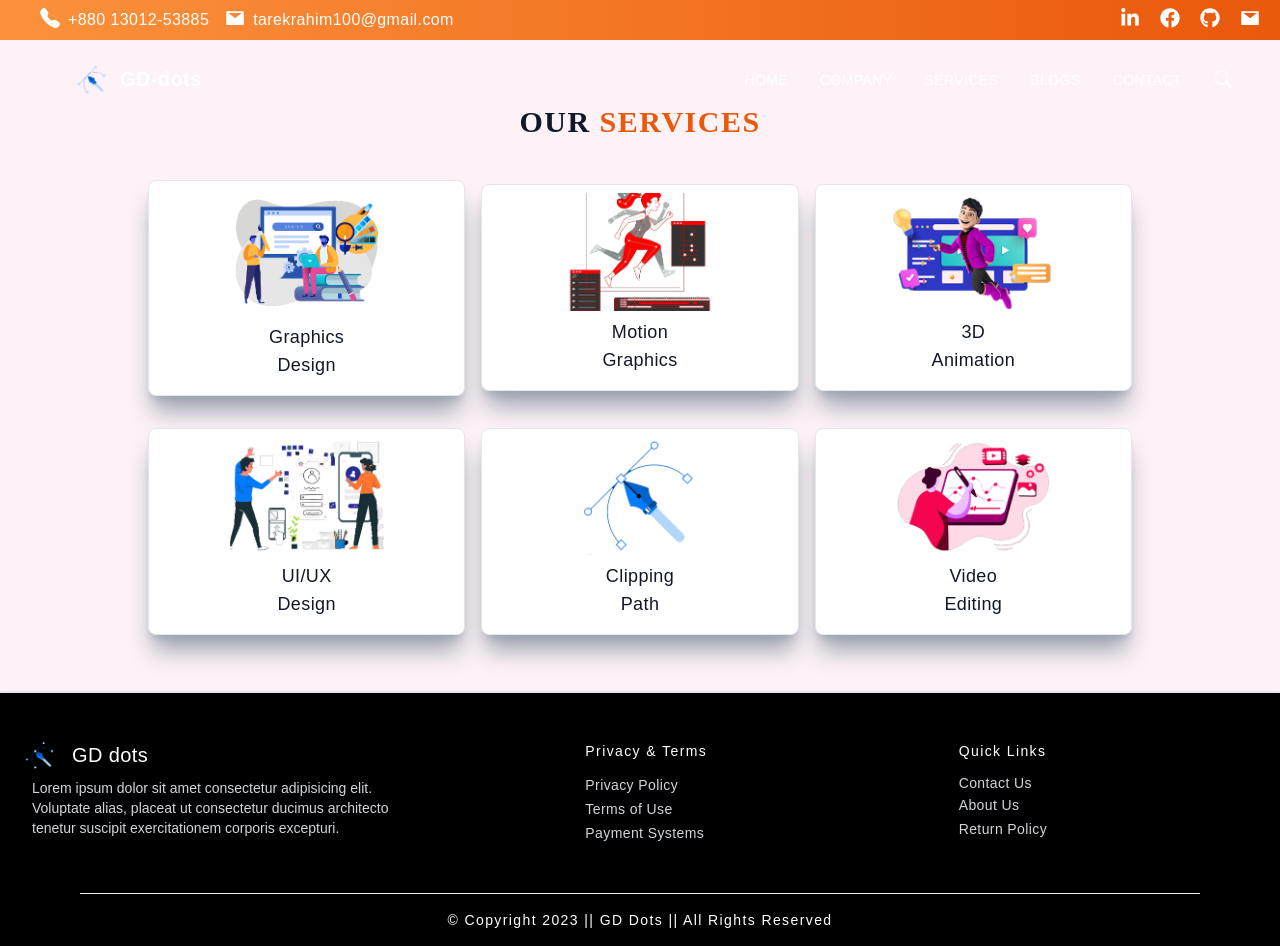
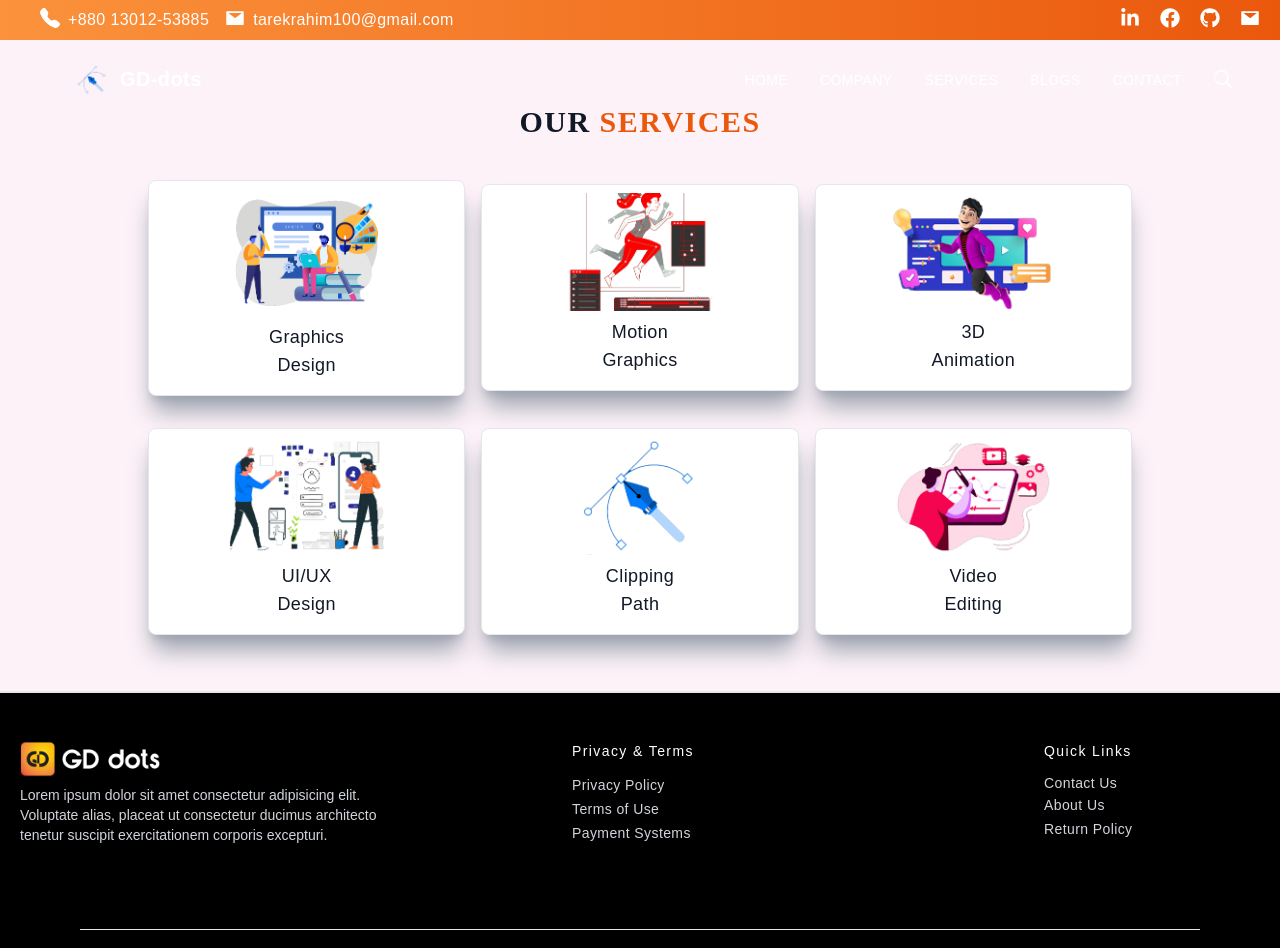
Before and after one commit to MdTanvirHassan/GD-dots, a Next.js app: page /services in a window 1280 px wide. Shown: the top 948 px of the page. Built offline with nearby package versions, Linux system fonts and the light colour scheme.

Commit message:
add work, update footer.

```diff
--- a/components/Footer.jsx
+++ b/components/Footer.jsx
@@ -1,28 +1,30 @@
 import Image from 'next/image'
 import React from "react";
 import Link from "next/link";
-import Logo from '../public/assets/5.png'
+import Logo from '../public/assets/GD-Dots.png'
 
 const Footer = () => {
   return (
     <div>
-      <footer className="bg-black text-white body-font shadow-lg border-t-2">
-        <div className="container px-5 py-12 mx-auto flex md:items-center lg:items-start md:flex-row md:flex-nowrap flex-wrap flex-col">
-          <div className="md:w-1/3 flex-shrink-0 md:mx-0 mx-auto text-center md:text-left">
+      <footer className="bg-black text-white shadow-lg border-t-2">
+        <div className="container grid md:grid-cols-3 gap-20 px-5 py-12 mx-auto  md:items-center lg:items-start ">
+
+          <div className="mx-auto text-center md:text-left">
             <Link href={"/"}>
-              <div className="flex title-font font-medium items-center md:justify-start justify-center text-white cursor-pointer">
-                <Image src={Logo} alt=".." width={40} height={20}/>
-                <span className="ml-3 text-xl text-white"> GD dots</span>
+              <div className="flex font-medium items-center md:justify-start justify-center text-white cursor-pointer">
+                <Image src={Logo} alt=".." width={140} height={40}/>
+                {/* <span className="ml-3 text-xl text-white"> GD dots</span> */}
               </div>
             </Link>
-            <p className="mt-2 px-3 text-sm text-gray-300 ">
+            <p className="mt-2 px- text-sm text-gray-300 ">
               Lorem ipsum dolor sit amet consectetur adipisicing elit. Voluptate
               alias, placeat ut consectetur ducimus architecto tenetur suscipit
               exercitationem corporis excepturi.
             </p>
           </div>
-          <div className="flex-grow flex flex-wrap md:px-10 -mb-10 md:mt-0 mt-10 md:text-left text-center">
-            <div className="lg:w-1/2 md:w-1/2 w-full justify-center items-center px-4 md:pl-28">
+
+          <div className="-mb-10 md:mt-0 mt-10 md:px-24 md:text-left ustify-center items-center text-center">
+            <div className="w-full j px-4 ">
               <h2 className="title-font font-medium text-white tracking-widest text-sm mb-3">
                 Privacy & Terms
               </h2>
@@ -44,7 +46,9 @@ const Footer = () => {
                 </li>
               </nav>
             </div>
-            <div className="lg:w-1/2 md:w-1/2 w-full justify-center items-center px-4 md:px-28 md:pr-36">
+            </div>
+
+            <div className="w-full justify-center  md:justify-end md:pl-36 py-10 sm:py-0">
               <h2 className="title-font font-medium text-white tracking-widest text-sm mb-3">
                 Quick Links
               </h2>
@@ -66,13 +70,11 @@ const Footer = () => {
                     Return Policy
                   </a>
                 </li>
-                {/* <li>
-            <a className="text-gray-300 text-sm hover:text-gray-800">Fourth Link</a>
-          </li> */}
               </nav>
             </div>
-          </div>
+
         </div>
+
         <hr className="text-white mx-20" />
         <div className="bg-black">
           <div className="container m-auto py-4 px-5 flex flex-wrap flex-col sm:flex-row text-center justify-center items-center">
--- a/components/NewsLetter.jsx
+++ b/components/NewsLetter.jsx
@@ -1,9 +1,39 @@
 import React from 'react'
+import { useState, useEffect } from "react";
 
 const NewsLetter = () => {
   return (
-    <div>NewsLetter</div>
+    <div>
+        <h3 className='text-3xl uppercase tracking-wider text-center'> Join Our NewsLetter</h3>
+    </div>
   )
 }
 
 export default NewsLetter
+
+
+
+
+  return (
+      <Col lg={12}>
+        <div className="newsletter-bx wow slideInUp">
+          <Row>
+            <Col lg={12} md={6} xl={5}>
+              <h3>Subscribe to our Newsletter<br></br> & Never miss latest updates</h3>
+              {status === 'sending' && <Alert>Sending...</Alert>}
+              {status === 'error' && <Alert variant="danger">{message}</Alert>}
+              {status === 'success' && <Alert variant="success">{message}</Alert>}
+            </Col>
+            <Col md={6} xl={7}>
+              <form onSubmit={handleSubmit}>
+                <div className="new-email-bx">
+                  <input value={email} type="email" onChange={(e) => setEmail(e.target.value)} placeholder="Email Address" />
+                  <button type="submit">Submit</button>
+                </div>
+              </form>
+            </Col>
+          </Row>
+        </div>
+      </Col>
+  )
+}
--- a/components/Work.jsx
+++ b/components/Work.jsx
@@ -1,11 +1,108 @@
-import React from 'react'
-
+import React from "react";
+import { Swiper, SwiperSlide } from "swiper/react";
+import { Navigation } from "swiper";
+import Image from "next/image";
+import slider from "../public/assets/logo.png";
+import slider2 from "../public/assets/banner.png";
+import slider3 from "../public/assets/the.png";
+import slider4 from "../public/assets/cover.jpg";
 const Work = () => {
   return (
-    <div id='work' className='container py-16'>
-        <h3 className="text-3xl text-center uppercase tracking-widest"><span className='text-orange-600'>Our </span> Work</h3>
+    <div id="work" className="">
+      <div className="px-8 py-16 pt-5  mx-auto">
+        <div className="flex flex-wrap w-full mb-5 flex-col items-center text-center">
+          <h3 className="text-3xl text-center uppercase tracking-widest">
+            <span className="text-orange-600">Our </span> Work
+          </h3>
+        </div>
+        <Swiper
+          slidesPerView={3}
+          spaceBetween={30}
+          centeredSlides={true}
+          navigation={true}
+          modules={[Navigation]}
+          className="mySwiper"
+        >
+          <SwiperSlide>
+            <Image
+              src={slider}
+              alt=".."
+              className="w-full h-[20vh] md:h-[55vh]"
+            />
+          </SwiperSlide>
+          <SwiperSlide>
+            <Image
+              src={slider2}
+              alt=".."
+              className="w-full h-[20vh] md:h-[55vh]"
+            />
+          </SwiperSlide>
+          <SwiperSlide>
+            <Image
+              src={slider4}
+              alt=".."
+              className="w-full h-[20vh] md:h-[55vh]"
+            />
+          </SwiperSlide>
+          <SwiperSlide>
+            <Image
+              src={slider3}
+              alt=".."
+              className="w-full h-[20vh] md:h-[55vh]"
+            />
+          </SwiperSlide>
+          <SwiperSlide>
+            {" "}
+            <Image
+              src={slider2}
+              alt=".."
+              className="w-full h-[20vh] md:h-[55vh]"
+            />
+          </SwiperSlide>
+          <SwiperSlide>
+            {" "}
+            <Image
+              src={slider2}
+              alt=".."
+              className="w-full h-[20vh] md:h-[55vh]"
+            />
+          </SwiperSlide>
+          <SwiperSlide>
+            {" "}
+            <Image
+              src={slider2}
+              alt=".."
+              className="w-full h-[20vh] md:h-[55vh]"
+            />
+          </SwiperSlide>
+          <SwiperSlide>
+            {" "}
+            <Image
+              src={slider2}
+              alt=".."
+              className="w-full h-[20vh] md:h-[55vh]"
+            />
+          </SwiperSlide>
+          <SwiperSlide>
+            {" "}
+            <Image
+              src={slider2}
+              alt=".."
+              className="w-full h-[20vh] md:h-[55vh]"
+            />
+          </SwiperSlide>
+        </Swiper>
+        <div className="flex justify-center py-5">
+          <button
+            type="button"
+            className="text-white bg-gradient-to-l from-orange-600 to-orange-400 hover:bg-gradient-to-br font-medium rounded-full text-sm px-5 py-2.5 text-center mr-2"
+          >
+            View All Design
+          </button>
+        </div>
+      </div>
     </div>
-  )
-}
+  );
+};
 
-export default Work
+export default Work;
--- a/pages/services.js
+++ b/pages/services.js
@@ -21,7 +21,7 @@ const Services = () => {
 
           <div className="grid md:grid-cols-3 md:gap-4 -m-4 justify-center text-center items-center p-0 mx-auto px-0 md:px-32">
             <div className="w-full px-0 py-2 md:px-auto">
-              <div className="bg-white border border-gray-200 py-2 rounded-lg shadow-xl shadow-gray-400">
+              <div className="bg-white border border-gray-200 py-2 px-12 md:px-0 rounded-lg shadow-xl shadow-gray-400">
                 <div className="object-fill object-center w-40  inline-flex rounded-md">
                   <Image
                     src={Img}
@@ -35,8 +35,8 @@ const Services = () => {
               </div>
             </div>
 
-            <div className="w-full px-0 py-2 md:px-px-auto">
-              <div className="bg-white border border-gray-200 py-2 rounded-lg shadow-xl shadow-gray-400">
+            <div className="w-full px-0 py-2 md:px-auto">
+              <div className="bg-white border border-gray-200 py-2 px-12 md:px-0 rounded-lg shadow-xl shadow-gray-400">
                 <div className="object-fill object-center w-40  inline-flex rounded-md">
                   <Image
                     src={Img2}
@@ -46,14 +46,13 @@ const Services = () => {
                 </div>
                 <h2 className="text-lg text-gray-900 font-medium title-font mb-2">
                   {" "}
-                  Motion
-                  <br /> Graphics
+                  Motion <br /> Graphics
                 </h2>
               </div>
             </div>
 
-            <div className="w-full px-0 py-2 md:px-px-auto">
-              <div className="bg-white border border-gray-200 py-2 rounded-lg shadow-xl shadow-gray-400">
+            <div className="w-full px-0 py-2 md:px-auto">
+              <div className="bg-white border border-gray-200 py-2 px-12 md:px-0 rounded-lg shadow-xl shadow-gray-400">
                 <div className="object-fill object-center w-40  inline-flex rounded-md">
                   <Image
                     src={Img3}
@@ -67,8 +66,8 @@ const Services = () => {
               </div>
             </div>
 
-            <div className="w-full px-0 py-2 md:px-px-auto">
-              <div className="bg-white border border-gray-200 py-2 rounded-lg shadow-xl shadow-gray-400">
+            <div className="w-full px-0 py-2 md:px-auto">
+              <div className="bg-white border border-gray-200 py-2 px-12 md:px-0 rounded-lg shadow-xl shadow-gray-400">
                 <div className="object-fill object-center w-40  inline-flex rounded-md">
                   <Image
                     src={Img4}
@@ -82,8 +81,8 @@ const Services = () => {
               </div>
             </div>
 
-            <div className="w-full px-0 py-2 md:px-px-auto">
-              <div className="bg-white border border-gray-200 py-2 rounded-lg shadow-xl shadow-gray-400">
+            <div className="w-full px-0 py-2 md:px-auto">
+              <div className="bg-white border border-gray-200 py-2 px-12 md:px-0 rounded-lg shadow-xl shadow-gray-400">
                 <div className="object-fill object-center w-40  inline-flex rounded-md">
                   <Image
                     src={Img5}
@@ -98,8 +97,8 @@ const Services = () => {
               </div>
             </div>
 
-            <div className="w-full px-0 py-2 md:px-px-auto">
-              <div className="bg-white border border-gray-200 py-2 rounded-lg shadow-xl shadow-gray-400">
+            <div className="w-full px-0 py-2 md:px-auto">
+              <div className="bg-white border border-gray-200 py-2 px-12 md:px-0 rounded-lg shadow-xl shadow-gray-400">
                 <div className="object-fill object-center w-40  inline-flex rounded-md">
                   <Image
                     src={Img6}
--- a/styles/globals.css
+++ b/styles/globals.css
@@ -40,37 +40,6 @@ html {
   }
 }
 @import 'swiper/css';
-
-.progress {
-  position: fixed;
-  left: 0;
-  right: 0;
-  height: 5px;
-  background: var(--accent);
-  bottom: 100px;
-}
-
-.parallax {
-  overflow: hidden;
-  letter-spacing: -2px;
-  line-height: 0.8;
-  margin: 0;
-  white-space: nowrap;
-  display: flex;
-  flex-wrap: nowrap;
-}
-
-.parallax .scroller {
-  font-weight: 600;
-  text-transform: uppercase;
-  font-size: 64px;
-  display: flex;
-  white-space: nowrap;
-  display: flex;
-  flex-wrap: nowrap;
-}
-
-.parallax span {
-  display: block;
-  margin-right: 30px;
-}
+@import "swiper/css";
+@import "swiper/css/pagination";
+@import 'swiper/css/navigation';
```
Also changed, not shown: public/assets/GD-Dots.png (added).
